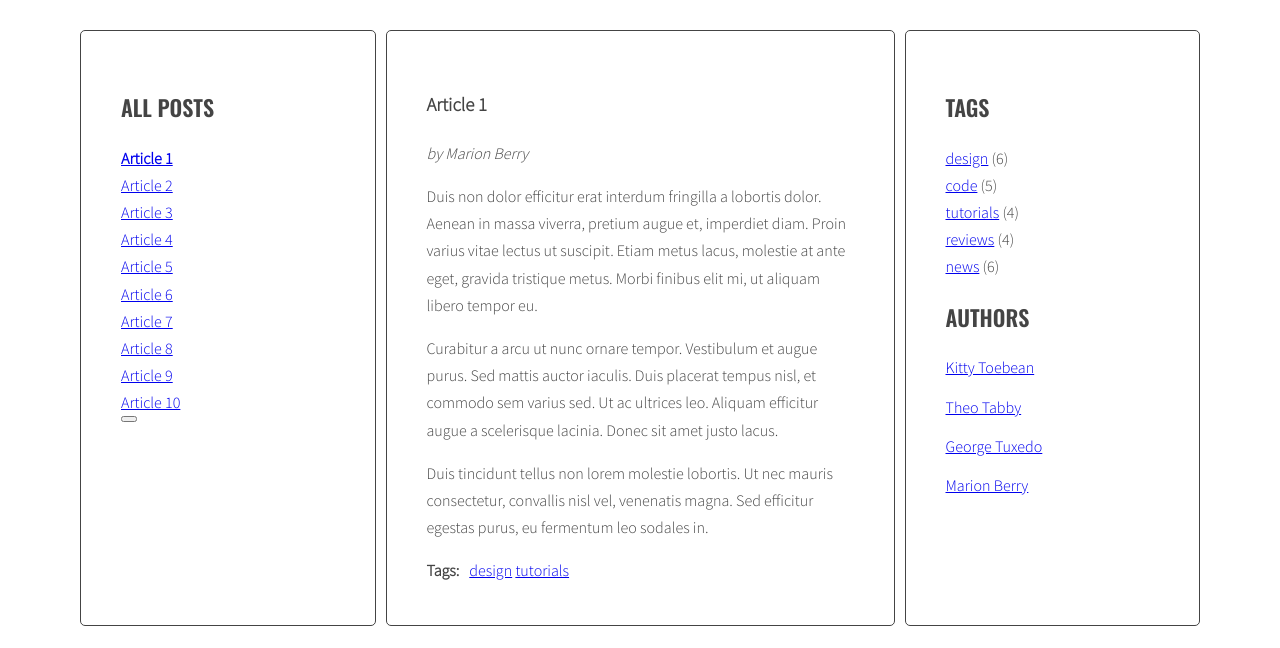
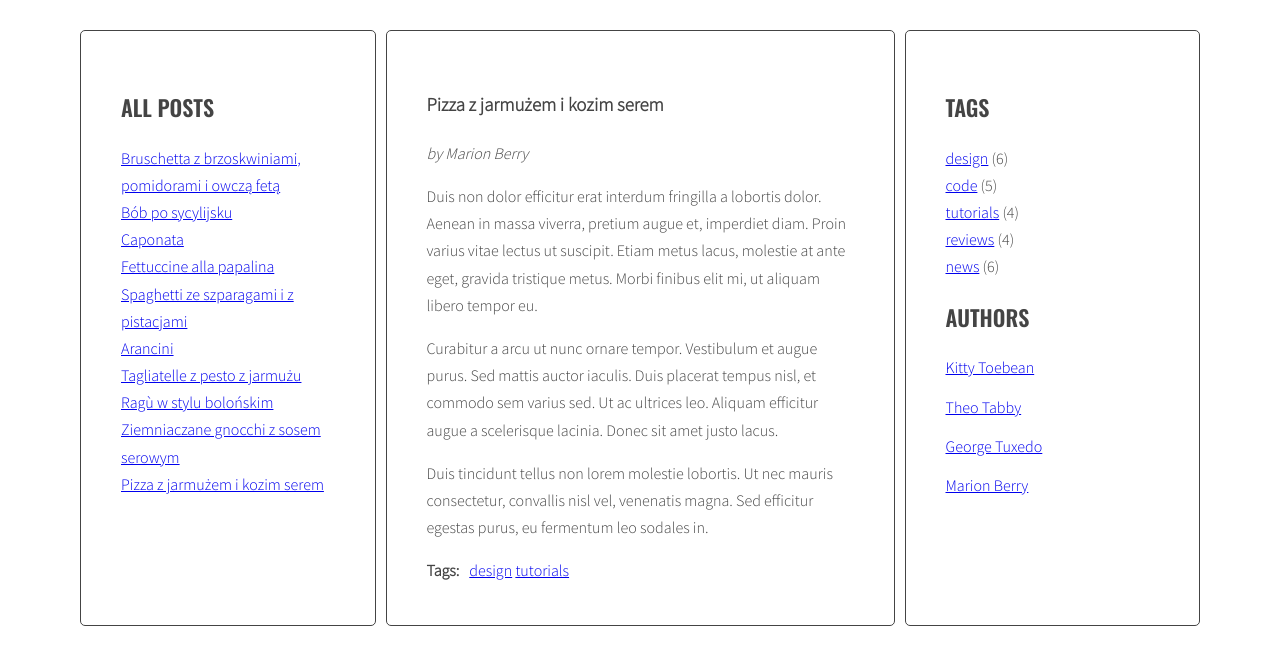
Before and after one commit to Pawelsmolarski95/javascript-blog, a website: page index.html in a window 1280 px wide. Shown: the part 152-800 px from the top of the page. Drawn offline with nearby package versions, Linux system fonts and the light colour scheme.

Commit message:
javascript-blog

```diff
--- a/index.html
+++ b/index.html
@@ -1,4 +1,4 @@
-<html lang="en">
+<html lang="pl">
 <head>
     <meta charset="UTF-8">
     <meta http-equiv="X-UA-Compatible" content="IE=edge">
@@ -9,27 +9,27 @@
 <body>
     <div class="blog">
         <div class="container">
-          <h1 class="logo">my blog</h1>
+          <h1 class="logo">Kuchnia włoska</h1>
           <main class="wrapper">
             <aside class="sidebar">
               <h2 class="section-title">All posts</h2>
               <ul class="list titles">
-                <li><a href="#article-1" class="active"><span>Article 1</span></a></li>
-                <li><a href="#article-2"><span>Article 2</span></a></li>
-                <li><a href="#article-3"><span>Article 3</span></a></li>
-                <li><a href="#article-4"><span>Article 4</span></a></li>
-                <li><a href="#article-5"><span>Article 5</span></a></li>
-                <li><a href="#article-6"><span>Article 6</span></a></li>
-                <li><a href="#article-7"><span>Article 7</span></a></li>
-                <li><a href="#article-8"><span>Article 8</span></a></li>
-                <li><a href="#article-9"><span>Article 9</span></a></li>
-                <li><a href="#article-10"><span>Article 10</span></a></li>
+                <li><a href="#article-1" class="active"><span>Pizza z jarmużem i kozim serem</span></a></li>
+                <li><a href="#article-2"><span>Ziemniaczane gnocchi z sosem serowym</span></a></li>
+                <li><a href="#article-3"><span>Ragù w stylu bolońskim</span></a></li>
+                <li><a href="#article-4"><span>Tagliatelle z pesto z jarmużu </span></a></li>
+                <li><a href="#article-5"><span>Arancini</span></a></li>
+                <li><a href="#article-6"><span>Spaghetti ze szparagami i z pistacjami</span></a></li>
+                <li><a href="#article-7"><span>Fettuccine alla papalina</span></a></li>
+                <li><a href="#article-8"><span>Caponata</span></a></li>
+                <li><a href="#article-9"><span>Bób po sycylijsku</span></a></li>
+                <li><a href="#article-10"><span>Bruschetta z brzoskwiniami, pomidorami i owczą fetą</span></a></li>
               </ul>
-              <button id="test-button"></button>
+
             </aside>
             <section class="posts">
               <article class="post active" id="article-1">
-                <h3 class="post-title">Article 1</h3>
+                <h3 class="post-title">Pizza z jarmużem i kozim serem</h3>
                 <p class="post-author">by Marion Berry</p>
                 <div class="post-content">
                   <p>Duis non dolor efficitur erat interdum fringilla a lobortis dolor. Aenean in massa viverra, pretium augue et, imperdiet diam. Proin varius vitae lectus ut suscipit. Etiam metus lacus, molestie at ante eget, gravida tristique metus. Morbi finibus elit mi, ut aliquam libero tempor eu.</p>
@@ -47,7 +47,7 @@
                 </div>
               </article>
               <article class="post" id="article-2">
-                <h3 class="post-title">Article 2</h3>
+                <h3 class="post-title">Ziemniaczane gnocchi z sosem serowym</h3>
                 <p class="post-author">by Theo Tabby</p>
                 <div class="post-content">
                   <p>Phasellus sollicitudin, arcu vel iaculis ullamcorper, quam leo viverra orci, et faucibus quam sapien vel est. Maecenas ac suscipit elit. Nullam interdum, lorem vitae venenatis pulvinar, ex dui malesuada nunc, tempus cursus enim metus vel nulla.</p>
@@ -65,7 +65,7 @@
                 </div>
               </article>
               <article class="post" id="article-3">
-                <h3 class="post-title">Article 3</h3>
+                <h3 class="post-title">Ragù w stylu bolońskim</h3>
                 <p class="post-author">by George Tuxedo</p>
                 <div class="post-content">
                   <p>Mauris vel pellentesque turpis, ac sodales nisl. Quisque iaculis mi velit, ut convallis tellus accumsan a. Quisque iaculis, nisi et dignissim tincidunt, nisl eros euismod nulla, finibus laoreet erat enim posuere elit.</p>
@@ -83,7 +83,7 @@
                 </div>
               </article>
               <article class="post" id="article-4">
-                <h3 class="post-title">Article 4</h3>
+                <h3 class="post-title">Tagliatelle z pesto z jarmużu</h3>
                 <p class="post-author">by Kitty Toebean</p>
                 <div class="post-content">
                   <p>Morbi vel cursus nulla, vel varius mauris. Suspendisse sed elit sit amet risus faucibus vestibulum ut sit amet purus. Donec orci est, condimentum ut quam quis, scelerisque fringilla ligula.</p>
@@ -102,7 +102,7 @@
                 </div>
               </article>
               <article class="post" id="article-5">
-                <h3 class="post-title">Article 5</h3>
+                <h3 class="post-title">Arancini</h3>
                 <p class="post-author">by Marion Berry</p>
                 <div class="post-content">
                   <p>Suspendisse sem eros, euismod condimentum arcu ac, consequat fermentum orci. Nam convallis lacus nec interdum vestibulum. Vestibulum luctus, quam eu tristique ornare, lorem nibh sodales enim, vitae tempor dolor ante vitae tortor.</p>
@@ -120,7 +120,7 @@
                 </div>
               </article>
               <article class="post" id="article-6">
-                <h3 class="post-title">Article 6</h3>
+                <h3 class="post-title">Spaghetti ze szparagami i z pistacjami</h3>
                 <p class="post-author">by George Tuxedo</p>
                 <div class="post-content">
                   <p>Donec posuere iaculis ante sed hendrerit. Lorem ipsum dolor sit amet, consectetur adipiscing elit. Quisque hendrerit neque nec urna tincidunt, quis vehicula dui vulputate. Morbi est sapien, auctor ut lectus eu, placerat viverra lorem.</p>
@@ -138,7 +138,7 @@
                 </div>
               </article>
               <article class="post" id="article-7">
-                <h3 class="post-title">Article 7</h3>
+                <h3 class="post-title">Fettuccine alla papalina</h3>
                 <p class="post-author">by Kitty Toebean</p>
                 <div class="post-content">
                   <p>Donec eleifend mauris ac nisl fermentum, ac fermentum turpis dignissim. Aliquam diam nisl, imperdiet a varius eget, lobortis sed nisi. Nullam suscipit ipsum sed magna blandit, sed pellentesque urna malesuada.</p>
@@ -156,7 +156,7 @@
                 </div>
               </article>
               <article class="post" id="article-8">
-                <h3 class="post-title">Article 8</h3>
+                <h3 class="post-title">Caponata</h3>
                 <p class="post-author">by Theo Tabby</p>
                 <div class="post-content">
                   <p>Praesent quis imperdiet erat. Curabitur tempor sapien a interdum malesuada. Proin libero erat, sagittis a sollicitudin eget, pulvinar nec risus. Cras et suscipit sem.</p>
@@ -175,7 +175,7 @@
                 </div>
               </article>
               <article class="post" id="article-9">
-                <h3 class="post-title">Article 9</h3>
+                <h3 class="post-title">Bób po sycylijsku</h3>
                 <p class="post-author">by Marion Berry</p>
                 <div class="post-content">
                   <p>Tam et facilisis purus. Donec vulputate est quis lobortis posuere. Nunc vitae lorem ut odio faucibus pulvinar nec in justo. Ut ut ante ac tellus ornare tempus. Nunc maximus, tortor et dictum convallis, nunc libero posuere leo, scelerisque ultrices arcu sapien ut tellus.</p>
@@ -193,7 +193,7 @@
                 </div>
               </article>
               <article class="post" id="article-10">
-                <h3 class="post-title">Article 10</h3>
+                <h3 class="post-title">Bruschetta z brzoskwiniami, pomidorami i owczą fetą</h3>
                 <p class="post-author">by George Tuxedo</p>
                 <div class="post-content">
                   <p>Aliquam erat volutpat. Ut non eleifend lectus. Donec suscipit tellus tempor, ornare dui id, hendrerit neque. Phasellus lacinia laoreet dui in luctus. Sed hendrerit, magna sit amet varius tempor, augue augue scelerisque est, non scelerisque mauris libero eu sapien.</p>
--- a/js/script.js
+++ b/js/script.js
@@ -1,4 +1,11 @@
 'use strict';
+
+
+
+const articleSelector = '.post',
+      titleSelector = '.post-title',
+      titleListSelector = '.titles';
+
 
 
 
@@ -8,10 +15,12 @@ const titleClickHandler = function(event){
     const clickedElement = this;
 
     /* [DONE] remove class 'active' from all article links  */
+
     const activeLinks = document.querySelectorAll('.titles a.active');
+
     for(let activeLink of activeLinks){
     activeLink.classList.remove('active');
-  }
+    }
     /* [DONE] add class 'active' to the clicked link */
     clickedElement.classList.add('active');
 
@@ -27,15 +36,63 @@ const titleClickHandler = function(event){
     const articleSelector = clickedElement.getAttribute('href');
 
     /* find the correct article using the selector (value of 'href' attribute) */
-    const selectedArticle = document.querySelector(articleSelector);
+    const targetArticle = document.querySelector(articleSelector);
 
     /* add class 'active' to the correct article */
-    selectedArticle.classList.add('active');
-}
+    targetArticle.classList.add('active');
+};
 
 
-  const links = document.querySelectorAll('.titles a');
 
-  for(let link of links){
-    link.addEventListener('click', titleClickHandler);
+function generateTitleLinks() {
+    /* remove contents of titleList */
+    const titleList = document.querySelector(titleListSelector);
+    // console.log(titleSelector);
+    titleList.innerHTML = ''
+
+    // console.log(titleList);
+    // console.log(articleSelector);
+    // /* for each article */
+    const articles = document.querySelectorAll(articleSelector);
+    // console.log(articles);
+
+
+    // let html = '' ;
+
+    for( let article of articles ) {
+    //   /* get the article id */
+      const articleId = article.getAttribute('id')
+        console.log(articleId);
+    //   /* find the title element */
+    //   /* get the title from the title element */
+      const articleTitle = article.querySelector(titleSelector).innerHTML;
+        console.log(articleTitle);
+    //   /* create HTML of the link */
+
+      const linkHTML = '<li><a href="#' + articleId + '"><span>' + articleTitle + '</span></a></li>';
+      titleList.insertAdjacentHTML('afterbegin', linkHTML);
+
+
+    //   /* insert link into html variable */
+      // html = html + linkHTML;
+      // console.log(html);
+    }
+    // titleList.innerHTML = html;
+
+
+    console.log(titleList);
+
+
+
   }
+
+
+
+generateTitleLinks()
+
+const links = document.querySelectorAll('.titles a');
+console.log(links);
+for(let link of links){
+  link.addEventListener('click', titleClickHandler);
+
+}
```
